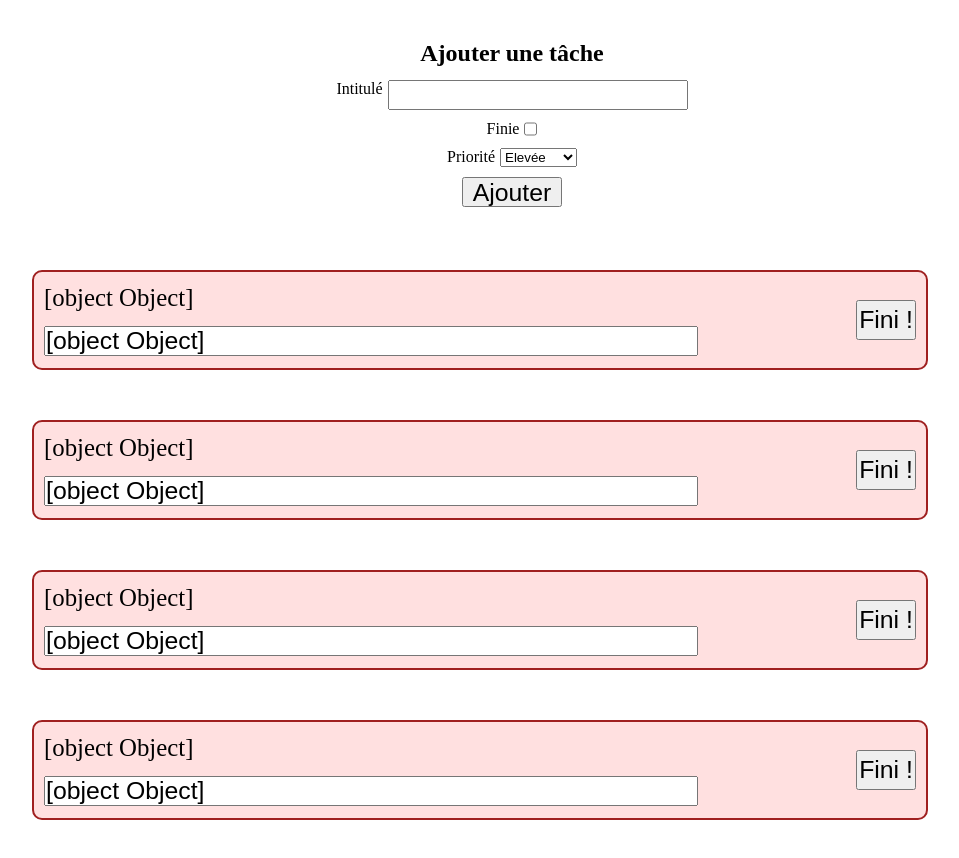
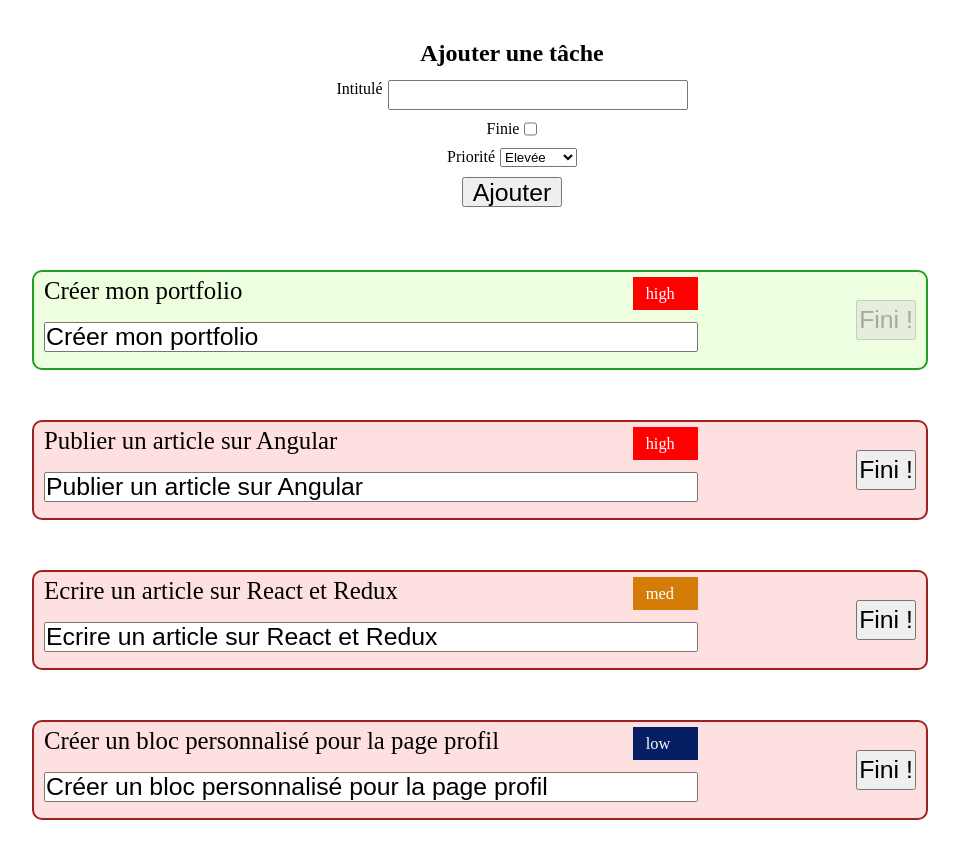
Before and after one commit to ThibaudFournes77/angular-to-do-list, an Angular app: page / in a window 1280 px wide. Shown: the top 858 px of the page, without its empty margins (160-1119 px from the left). Built offline with nearby package versions, Linux system fonts and the light colour scheme.

Commit message:
Modification de la structure HTML et des fichiers ts suivant la modification de la structure des tâches

```diff
--- a/src/app/task/task.component.html
+++ b/src/app/task/task.component.html
@@ -1,10 +1,14 @@
 <li [ngClass]="{'task': true,
-                'task-done': isDone,
-                'task-to-do': !isDone}"
+                'task-done': task.isDone,
+                'task-to-do': !task.isDone}"
 >
     <div class="task__content">
-      <p class="task__label">{{taskLibelle}}</p>
-      <input type="text" class="task__input" placeholder="Modifier l'intitulé..." [(ngModel)]="taskLibelle" *ngIf="!isDone" />
+      <p class="task__label">{{task.libelle}}</p>
+      <p [ngClass]="{'task__priority': true,
+                    'task__priority-low': task.priority === 'low',
+                    'task__priority-medium': task.priority === 'med',
+                    'task__priority-high': task.priority === 'high' }">{{task.priority}}</p>
+      <input type="text" class="task__input" placeholder="Modifier l'intitulé..." [(ngModel)]="task.libelle" *ngIf="!isDone" />
     </div>
-    <button type="button" class="task__button" [disabled]="isDone" (click)="onTaskDone()">Fini !</button>
+    <button type="button" class="task__button" [disabled]="task.isDone" (click)="onTaskDone()">Fini !</button>
 </li>
--- a/src/app/task/task.component.ts
+++ b/src/app/task/task.component.ts
@@ -1,4 +1,5 @@
 import { Component, Input, OnInit } from '@angular/core';
+import { ITask } from '../interfaces/ITask';
 
 @Component({
   selector: 'app-task',
@@ -9,11 +10,11 @@ export class TaskComponent implements OnInit {
 
   constructor() { }
 
-  @Input() taskLibelle!: string;
+  @Input() task!: ITask;
   isDone: boolean = false;
 
   onTaskDone(): void {
-    this.isDone = true;
+    this.task.isDone = true;
   }
 
   ngOnInit(): void {
--- a/src/app/tasks-list/tasks-list.component.html
+++ b/src/app/tasks-list/tasks-list.component.html
@@ -1,3 +1,3 @@
 <ul>
-    <app-task *ngFor="let task of tasksList" [taskLibelle]="task"></app-task>
+    <app-task *ngFor="let task of tasksList" [task]="task"></app-task>
 </ul>
--- a/src/styles.css
+++ b/src/styles.css
@@ -77,13 +77,35 @@ ul {
     height: 100%;
     width: 75%;
     display: flex;
-    flex-direction: column;
+    flex-wrap: wrap;
     justify-content: space-around;
     align-items:flex-start;
 }
 
 .task__label {
     font-size: calc(12px + 1vw);
+    width: 90%;
+}
+
+.task__priority {
+    font-size: calc(10px + 0.5vw);
+    width: 10%;
+    padding: 1% 2%;
+}
+
+.task__priority-low {
+    background-color: #051e64;
+    color: #FFFFFF;
+}
+
+.task__priority-medium {
+    background-color: #d47c08;
+    color: #FFFFFF;
+}
+
+.task__priority-high {
+    background-color: #ff0000;
+    color: #FFFFFF;
 }
 
 .task__input {
```
